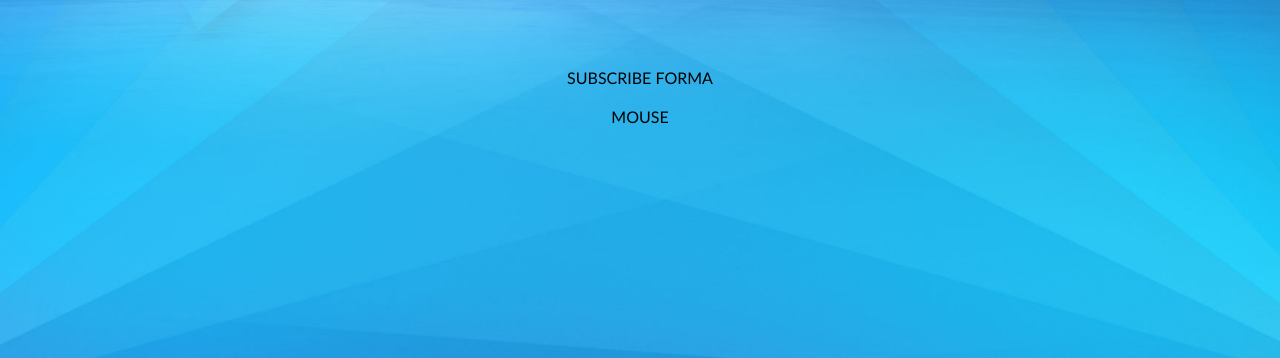
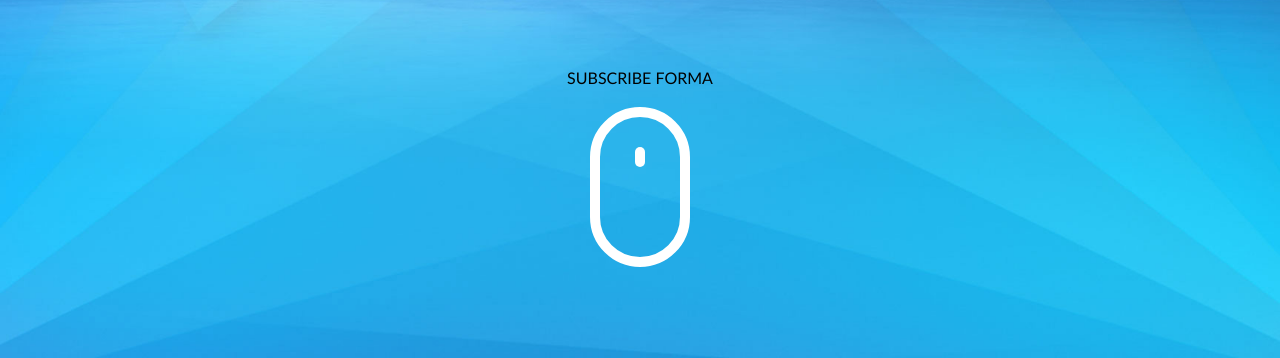
Before and after one commit to mode12345678/5-Coming-Soon, a plain HTML site: page index.html in a window 1280 px wide. Shown: the part 442-800 px from the top of the page. Drawn offline with Linux system fonts and the light colour scheme.

Commit message:
Mouse with animation #5

```diff
--- /dev/null
+++ b/css/mouse.css
@@ -0,0 +1,33 @@
+.mouse {
+    display: inline-block;
+    width: 100px;
+    height: 160px;
+    border: 10px solid #fff;
+    border-radius: 50px;
+}
+
+    .mouse > .wheel {
+        display: inline-block;
+        width: 10px;
+        height: 20px;
+        margin-top: 30px;
+        background-color: #fff;
+        border-radius: 5px;
+        animation-name: scroll;
+        animation-duration: 1s;
+        animation-iteration-count: infinite;
+
+    }
+
+    @keyframes scroll {
+        0% {
+            margin-top: 30px;
+            opacity: 1;
+        }
+
+
+        100% {
+            margin-top: 30px;
+            opacity: 0;
+        }
+    }
--- a/index.html
+++ b/index.html
@@ -6,6 +6,7 @@
     <meta http-equiv="X-UA-Compatible" content="ie=edge">
     <title>Coming soon</title>
     <link rel="stylesheet" href="./css/font-awesome.min.css">
+    <link rel="stylesheet" href="./css/mouse.css">
     <link rel="stylesheet" href="./css/progress-bar.css">
     <link rel="stylesheet" href="./css/clock.css">
     <link rel="stylesheet" href="./css/style.css">
@@ -38,7 +39,11 @@
             <form>
                 SUBSCRIBE FORMA
             </form>
-            <div class="mouse">MOUSE</div>
+            <div class="mouse">
+                <div class="wheel">
+
+                </div>
+            </div>
         </div>
     </div>
     <div class="main-content">
```
